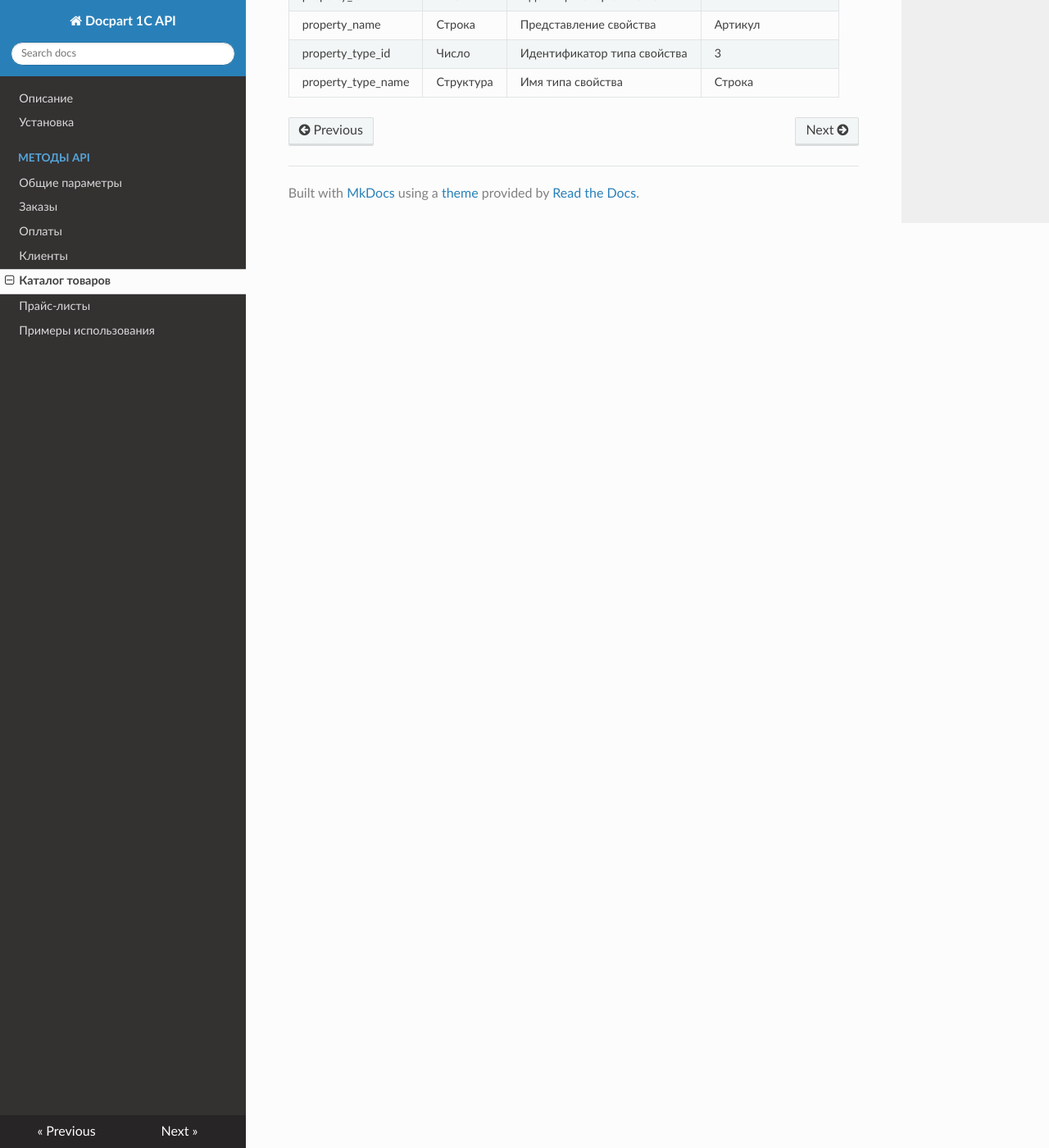
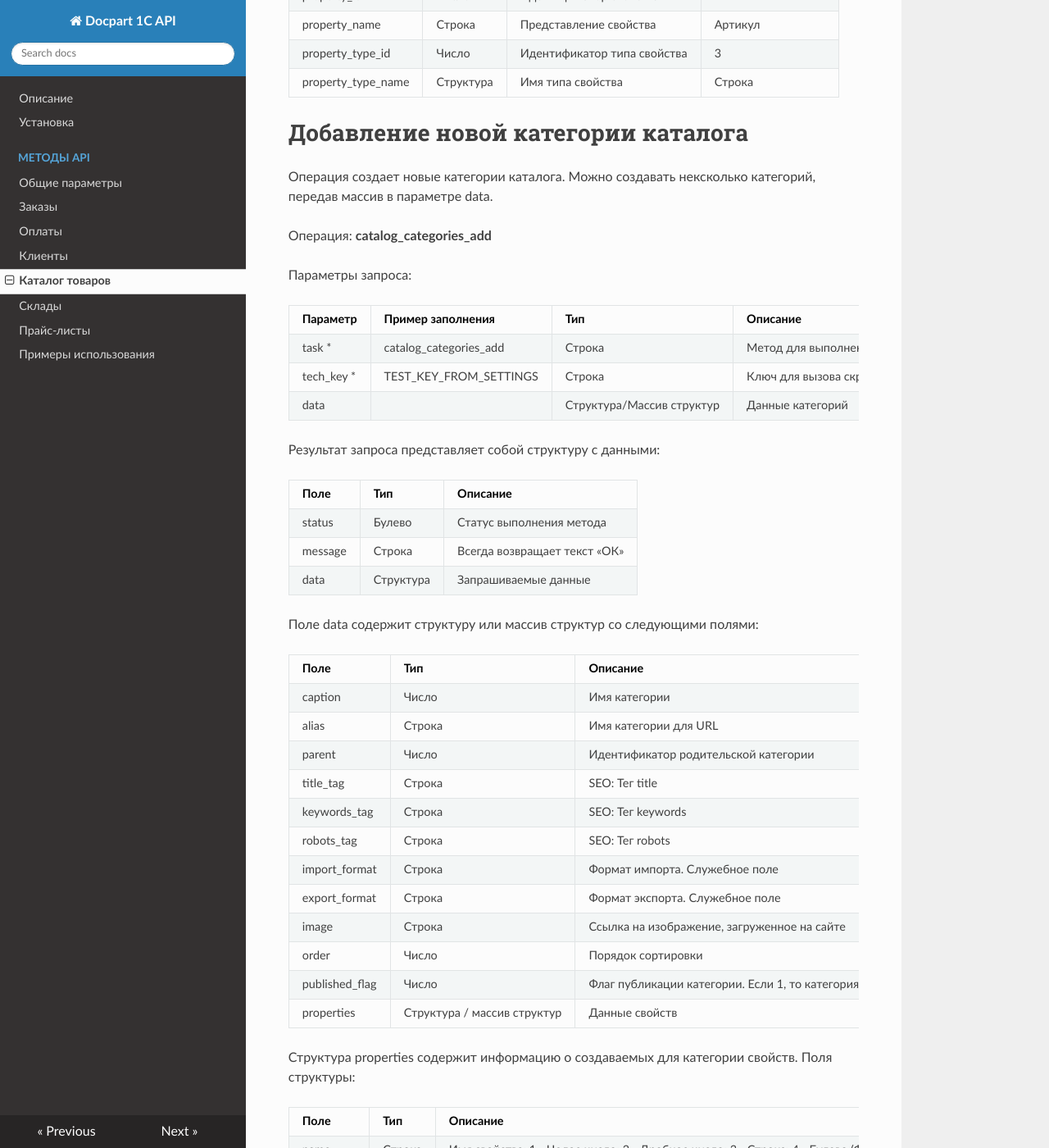
Before and after one commit to emayskiy/Docpart_1C_API_WIKI, an MkDocs documentation site: the page built from docs/cat_methods.md, in a window 1280 px wide and 1400 px high, scrolled down 2382 px. Shown: the whole window at 82% size. Built offline with MkDocs 1.6.1, drawn with Linux system fonts in a browser that asks for light colours; nearby versions of some CDN libraries; some of the changed text lies outside the part shown.

Commit message:
Добавлены операции по складу. Исправлены описания

```diff
--- a/docs/cat_methods.md
+++ b/docs/cat_methods.md
@@ -83,3 +83,77 @@
 |property_name|Строка|Представление свойства|Артикул|
 |property_type_id|Число|Идентификатор типа свойства|3|
 |property_type_name|Структура|Имя типа свойства|Строка|
+
+
+# Добавление новой категории каталога
+
+Операция создает новые категории каталога. Можно создавать нексколько категорий, передав массив в параметре data.
+
+Операция: **catalog_categories_add**
+
+Параметры запроса:
+
+|**Параметр**|**Пример заполнения**|**Тип** |**Описание** |
+|---|---|---|---|
+|task *|catalog_categories_add|Строка|Метод для выполнения|
+|tech_key *|TEST_KEY_FROM_SETTINGS|Строка|Ключ для вызова скриптов|
+|data||Структура/Массив структур|Данные категорий|
+
+Результат запроса представляет собой структуру с данными:
+
+|**Поле**|**Тип**|**Описание** |
+|---|---|---|
+|status|Булево|Статус выполнения метода|
+|message|Строка|Всегда возвращает текст «ОК»|
+|data|Структура|Запрашиваемые данные|
+
+Поле data содержит структуру или массив структур со следующими полями:
+
+|**Поле**|**Тип**|**Описание** |**Пример заполнения** |
+|---|---|---|---|
+|caption|Число|Имя категории|Аксессуары VAG|
+|alias|Строка|Имя категории для URL|aksessuary-vag|
+|parent|Число|Идентификатор родительской категории|0|
+|title_tag|Строка|SEO: Тег title|Аксессуары VAG|
+|keywords_tag|Строка|SEO: Тег keywords|Аксессуары, VAG, Audi, Volkswagen, Skoda|
+|robots_tag|Строка|SEO: Тег robots||
+|import_format|Строка|Формат импорта. Служебное поле||
+|export_format|Строка|Формат экспорта. Служебное поле||
+|image|Строка|Ссылка на изображение, загруженное на сайте|Строка|
+|order|Число|Порядок сортировки|9|
+|published_flag|Число|Флаг публикации категории. Если 1, то категория будет отборажаться на сайте|1|
+|properties|Структура / массив структур|Данные свойств|
+
+Структура properties содержит информацию о создаваемых для категории свойств. Поля структуры:
+
+|**Поле**|**Тип**|**Описание** |
+|---|---|---|
+|name|Строка|Имя свойства: 1 - Целое число; 2 - Дробное число; 3 - Строка; 4 - Булево (Флаг да - нет); 5 - Линейный список|
+|type|Строка|Тип значения свойства|
+|list_id|Число|Идентификатор списка. Только для свойств с типом Список (type=5)|
+|plurality|Число|Множественный выбор. Только для свойств с типом Список (type=5)|
+|order|Число|Порядок сортировки|
+|for_similar|Число|Флаг учитывать для похожих товаров|
+|is_option|Число|Флаг является вариантом исполнения|
+
+
+При успешном выполнении метод возвращает данные [data]:
+
+|**Поле**|**Тип**|**Описание** |
+|---|---|---|
+|category_id|Число|Идентификатор категории|
+|caption|Строка|Производитель|
+|alias|Строка|Наименование товара|
+|parent|Строка|Алиас товара|
+|message|Строка|Ссылка|
+|properties|Структура / массив структур|Данные свойств|
+
+
+Массив описания свойств properties содержит структуры со следующими полями:
+
+|**Поле**|**Тип**|**Описание** |**Пример заполнения** |
+|---|---|---|---|
+|property_id|Число|Идентификатор свойства|97|
+|property_name|Строка|Представление свойства|Артикул|
+|property_type_id|Число|Идентификатор типа свойства|3|
+|property_type_name|Структура|Имя типа свойства|Строка|
--- a/mkdocs.yml
+++ b/mkdocs.yml
@@ -8,6 +8,7 @@ nav:
         - 'Оплаты': 'payment_methods.md'
         - 'Клиенты': 'users_methods.md'
         - 'Каталог товаров': 'cat_methods.md'
+        - 'Склады': 'storages.md'
         - 'Прайс-листы': 'prices.md'
     - 'Примеры использования': 'samples.md'
 theme: readthedocs
```
Also changed, not shown: docs/storages.md (added, +115 -0 lines).
